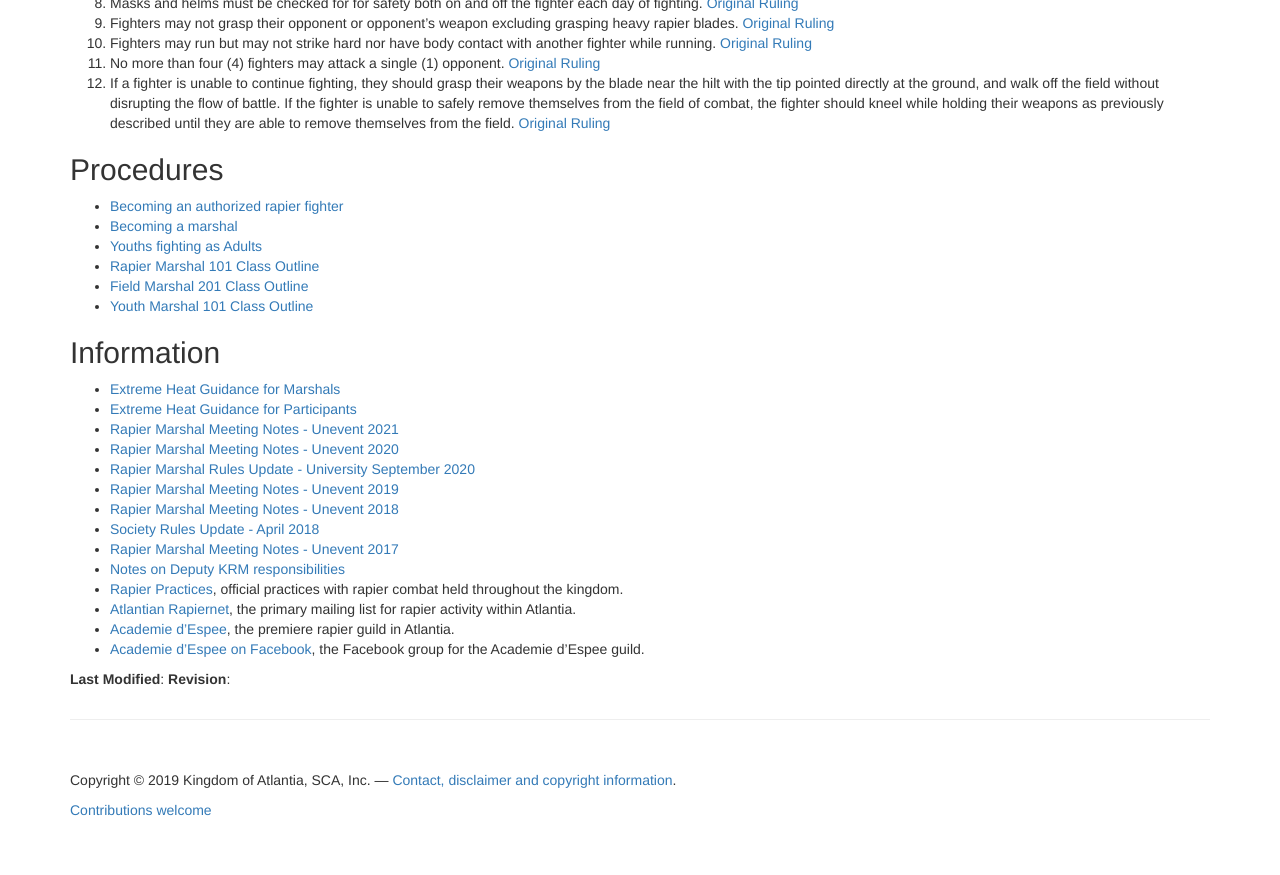
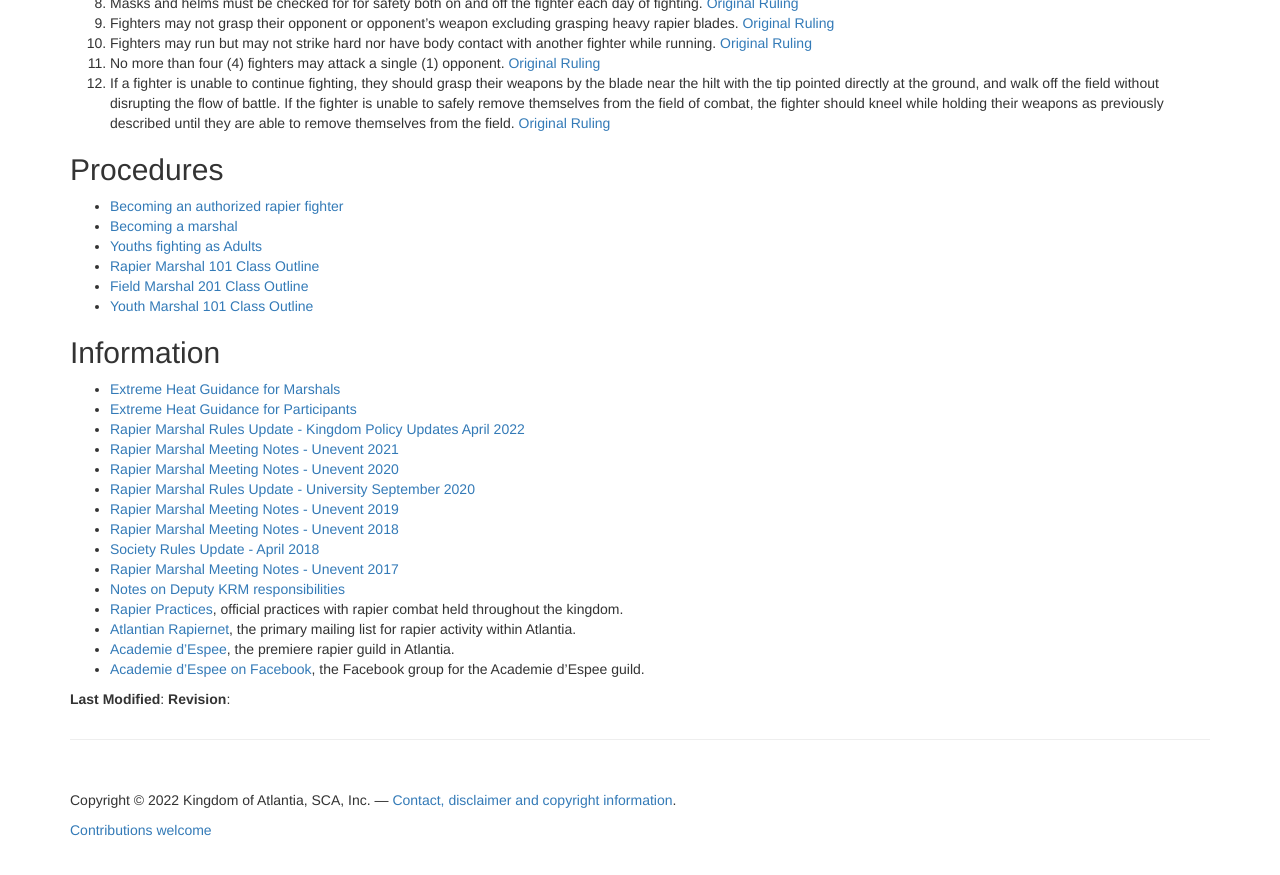
Before and after one commit to academie-de-espee/earl-marshal, a Jekyll site: the page built from rapier.md, in a window 1280 px wide and 900 px high, scrolled down 893 px. Shown: the top 875 px of the window. Built offline with Jekyll 4.4.1, drawn with Linux system fonts in a browser that asks for light colours.

Commit message:
update copyright date & add latest rapier class to index

```diff
--- a/_layouts/base.html
+++ b/_layouts/base.html
@@ -70,7 +70,7 @@
             <footer>
                 <div class="row">
                     <div class="col-lg-12">
-			<p> Copyright &copy; 2019 Kingdom of Atlantia, SCA, Inc. &mdash; <a href='/disclaimer'>Contact, disclaimer and copyright information</a>. </p>
+			<p> Copyright &copy; 2022 Kingdom of Atlantia, SCA, Inc. &mdash; <a href='/disclaimer'>Contact, disclaimer and copyright information</a>. </p>
 			<p><a href='https://github.com/academie-de-espee/earl-marshal'>Contributions welcome</a></p>
                     </div>
                 </div>
--- a/rapier.md
+++ b/rapier.md
@@ -53,6 +53,7 @@ For youth rapier fighters, additional rules apply as defined in [Section 3.9 of
 ## Information
 * [Extreme Heat Guidance for Marshals](/documents/heat-guidance/for-marshals.pdf)
 * [Extreme Heat Guidance for Participants](/documents/heat-guidance/for-participants.pdf)
+* [Rapier Marshal Rules Update - Kingdom Policy Updates April 2022](/rapier/rules-update-2022-04/)
 * [Rapier Marshal Meeting Notes - Unevent 2021](/rapier/unevent-2021/)
 * [Rapier Marshal Meeting Notes - Unevent 2020](/rapier/unevent-2020/)
 * [Rapier Marshal Rules Update - University September 2020](/rapier/rules-update-2020-09/)
```
